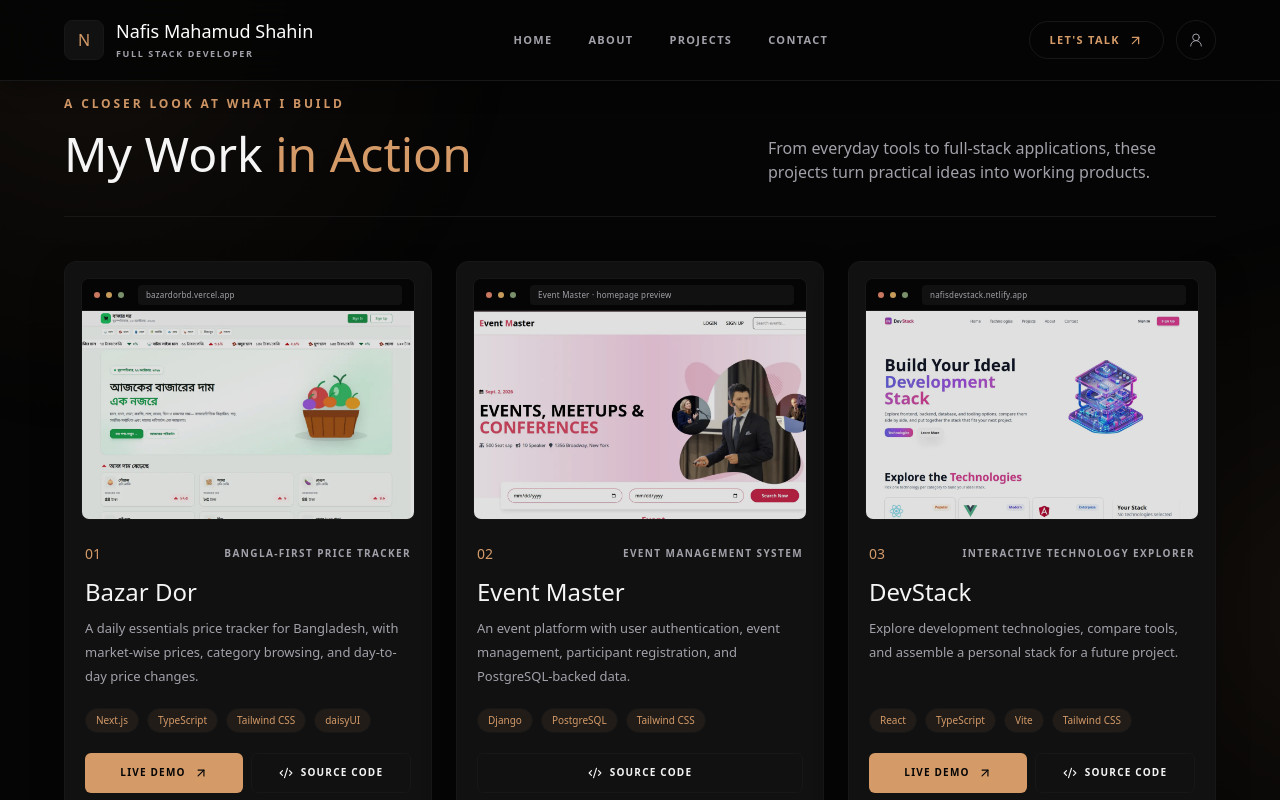
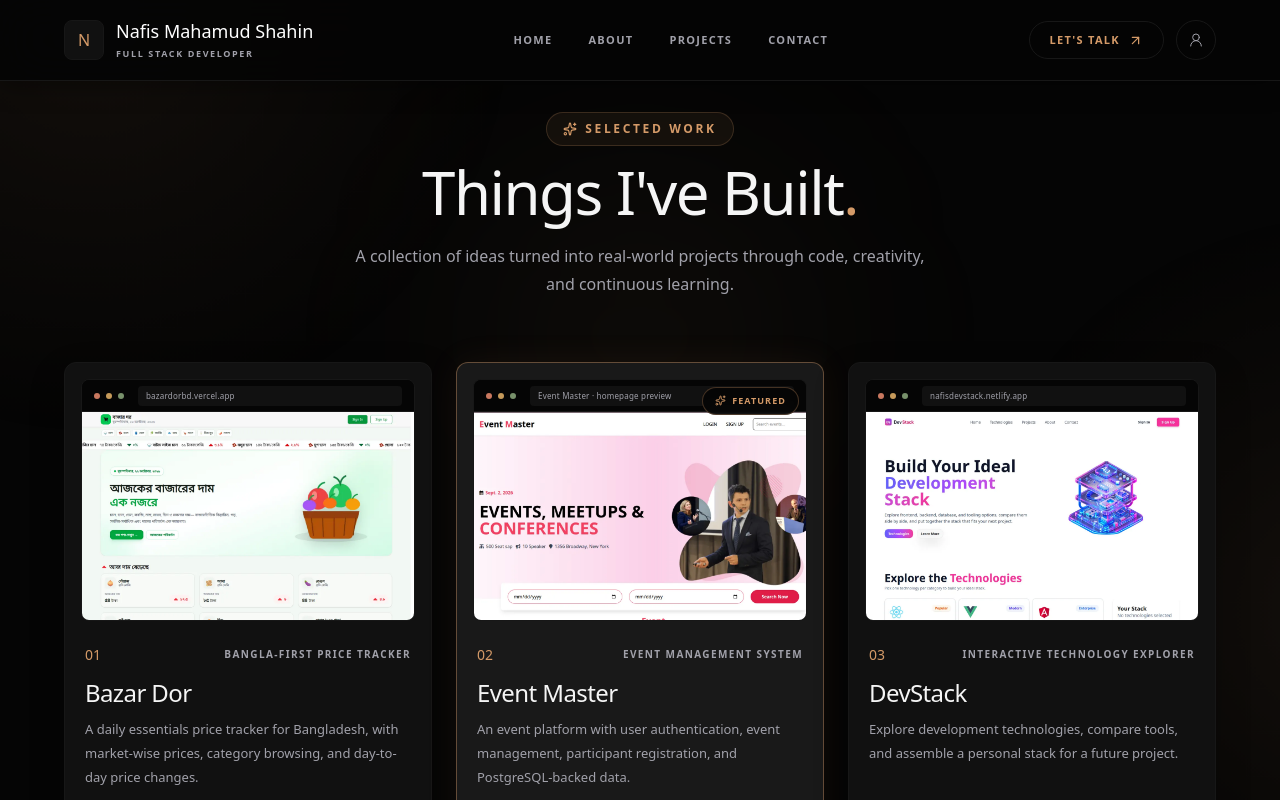
Before and after one commit to nafismahamudshahin/NafisDev, a Next.js app: page /projects in a window 1280 px wide. Shown: the top 800 px of the page. Built offline with nearby package versions, Linux system fonts and the light colour scheme.

Commit message:
Polish projects grid and featured card

```diff
--- a/src/components/Projects.tsx
+++ b/src/components/Projects.tsx
@@ -1,5 +1,11 @@
+
 import Image from "next/image";
-import { ArrowDown, ArrowUpRight, Code2 } from "lucide-react";
+import {
+    ArrowDown,
+    ArrowUpRight,
+    Code2,
+    Sparkles,
+} from "lucide-react";
 import { projects } from "@/data/projects";
 
 export default function Projects() {
@@ -7,125 +13,188 @@ export default function Projects() {
         <section
             id="projects"
             aria-labelledby="projects-heading"
-            className="relative scroll-mt-20 overflow-hidden bg-transparent py-20 text-on-surface sm:py-24"
+            className="relative scroll-mt-20 overflow-hidden bg-transparent py-20 text-on-surface sm:py-24 lg:py-28"
         >
-            {/* <div
+            {/* Background glow */}
+            <div
                 aria-hidden="true"
-                className="pointer-events-none absolute -right-40 top-0 h-96 w-96 rounded-full bg-primary/[0.06] blur-[120px]"
-            /> */}
+                className="pointer-events-none absolute left-1/2 top-48 h-72 w-72 -translate-x-1/2 rounded-full bg-primary/[0.07] blur-[120px]"
+            />
 
             <div className="relative mx-auto w-full max-w-7xl px-5 sm:px-8 lg:px-16">
-                <div className="mb-9 flex flex-col gap-5 border-b border-outline-variant pb-7 sm:mb-11 sm:pb-8 lg:flex-row lg:items-end lg:justify-between">
-                    <div>
-                        <p className="mb-3 text-[10px] font-semibold uppercase tracking-[0.24em] text-primary sm:text-xs">
-                            A closer look at what I build
-                        </p>
+                {/* Section Heading */}
+                <div className="mx-auto mb-12 max-w-3xl text-center sm:mb-16">
+                    <span className="mb-4 inline-flex items-center gap-2 rounded-full border border-primary/20 bg-primary/[0.07] px-4 py-2 text-[10px] font-semibold uppercase tracking-[0.22em] text-primary sm:text-xs">
+                        <Sparkles size={14} aria-hidden="true" />
+                        Selected Work
+                    </span>
+
                     <h2
                         id="projects-heading"
-                            className="font-headline-lg text-4xl leading-tight text-on-surface sm:text-5xl"
+                        className="font-headline-lg text-3xl tracking-tight text-on-surface sm:text-4xl md:text-5xl lg:text-6xl"
                     >
-                            My Work <span className="text-primary">in Action</span>
+                        Things I&apos;ve Built
+                        <span className="text-primary">.</span>
                     </h2>
-                    </div>
-                    <p className="max-w-md text-sm leading-6 text-on-surface-variant sm:text-base">
-                        From everyday tools to full-stack applications, these projects turn
-                        practical ideas into working products.
+
+                    <p className="mx-auto mt-5 max-w-xl text-sm leading-7 text-on-surface-variant sm:text-base">
+                        A collection of ideas turned into real-world
+                        projects through code, creativity, and continuous
+                        learning.
                     </p>
                 </div>
 
+                {/* Projects Grid */}
                 <div className="grid grid-cols-1 gap-5 sm:grid-cols-2 sm:gap-6 xl:grid-cols-3">
-                    {projects.map((project) => (
+                    {projects.map((project) => {
+                        const isFeatured = project.number === "02";
+
+                        return (
                             <article
                                 key={project.name}
-                            className="group flex min-w-0 flex-col rounded-xl border border-outline-variant bg-surface-container p-3.5 shadow-[0_14px_35px_rgba(0,0,0,0.22)] transition duration-300 hover:-translate-y-1 hover:border-primary/50 hover:bg-surface-container-high hover:shadow-[0_20px_48px_rgba(0,0,0,0.34)] motion-reduce:transform-none motion-reduce:transition-none sm:p-4"
+                                className={`group relative flex min-w-0 flex-col overflow-hidden rounded-xl border p-3.5 transition-all duration-500 hover:-translate-y-1.5 sm:p-4 motion-reduce:transform-none motion-reduce:transition-none ${isFeatured
+                                        ? "border-primary/40 bg-surface-container-high shadow-[0_0_35px_rgba(217,145,91,0.07)] hover:shadow-[0_12px_45px_rgba(217,145,91,0.13)]"
+                                        : "border-outline-variant bg-surface-container shadow-[0_14px_35px_rgba(0,0,0,0.22)] hover:border-primary/50 hover:bg-surface-container-high hover:shadow-[0_20px_48px_rgba(0,0,0,0.34)]"
+                                    }`}
                             >
+                                {/* Featured Badge */}
+                                {isFeatured && (
+                                    <span className="absolute right-6 top-6 z-10 inline-flex items-center gap-1.5 rounded-full border border-primary/30 bg-background/90 px-3 py-1.5 text-[9px] font-bold uppercase tracking-[0.12em] text-primary backdrop-blur-sm">
+                                        <Sparkles
+                                            size={11}
+                                            aria-hidden="true"
+                                        />
+                                        Featured
+                                    </span>
+                                )}
+
+                                {/* Browser Preview */}
                                 <div className="overflow-hidden rounded-lg border border-outline-variant bg-surface shadow-inner">
                                     <div className="flex h-8 items-center gap-1.5 border-b border-outline-variant bg-background px-3">
-                                    <span aria-hidden="true" className="h-1.5 w-1.5 rounded-full bg-[#c9785f]" />
-                                    <span aria-hidden="true" className="h-1.5 w-1.5 rounded-full bg-[#c69a5a]" />
-                                    <span aria-hidden="true" className="h-1.5 w-1.5 rounded-full bg-[#78916b]" />
+                                        <span
+                                            aria-hidden="true"
+                                            className="h-1.5 w-1.5 rounded-full bg-[#c9785f]"
+                                        />
+                                        <span
+                                            aria-hidden="true"
+                                            className="h-1.5 w-1.5 rounded-full bg-[#c69a5a]"
+                                        />
+                                        <span
+                                            aria-hidden="true"
+                                            className="h-1.5 w-1.5 rounded-full bg-[#78916b]"
+                                        />
+
                                         <span className="ml-2 min-w-0 flex-1 truncate rounded-sm bg-surface-container px-2 py-1 text-[8px] tracking-wide text-on-surface-variant">
                                             {project.previewLabel}
                                         </span>
                                     </div>
+
+                                    {/* Project Image */}
                                     <div className="relative aspect-[16/10] overflow-hidden bg-surface">
                                         <Image
                                             src={project.image}
                                             alt={project.imageAlt}
                                             fill
                                             sizes="(max-width: 639px) 100vw, (max-width: 1279px) 50vw, 33vw"
-                                        className="object-cover transition duration-500 brightness-[0.88] saturate-[0.82] group-hover:scale-[1.025] group-hover:brightness-100 group-hover:saturate-100 motion-reduce:transform-none motion-reduce:transition-none"
+                                            className="object-cover transition-transform duration-700 ease-out group-hover:scale-105 motion-reduce:transform-none motion-reduce:transition-none"
+                                        />
+
+                                        <div
+                                            aria-hidden="true"
+                                            className="absolute inset-0 bg-primary/0 transition-colors duration-500 group-hover:bg-primary/[0.04]"
                                         />
                                     </div>
                                 </div>
 
+                                {/* Project Details */}
                                 <div className="flex flex-1 flex-col px-1 pb-1 pt-5 sm:pt-6">
                                     <div className="mb-3 flex items-center justify-between gap-3">
                                         <span className="font-headline-sm text-sm text-primary">
                                             {project.number}
                                         </span>
+
                                         <span className="truncate text-right text-[9px] font-semibold uppercase tracking-[0.14em] text-on-surface-variant sm:text-[10px]">
                                             {project.category}
                                         </span>
                                     </div>
 
-                                <h3 className="font-headline-lg text-2xl text-on-surface transition-colors group-hover:text-primary">
+                                    <h3 className="font-headline-lg text-2xl tracking-tight text-on-surface transition-colors duration-300 group-hover:text-primary">
                                         {project.name}
                                     </h3>
+
                                     <p className="mt-2 min-h-[4.5rem] text-[13px] leading-6 text-on-surface-variant">
                                         {project.description}
                                     </p>
 
+                                    {/* Technologies */}
                                     <ul
                                         aria-label={`${project.name} technologies`}
                                         className="mt-5 flex flex-wrap gap-2"
                                     >
-                                    {project.technologies.map((technology) => (
+                                        {project.technologies.map(
+                                            (technology) => (
                                                 <li
                                                     key={technology}
-                                            className="rounded-full border border-outline-variant bg-primary/[0.08] px-2.5 py-1 text-[10px] font-medium text-primary"
+                                                    className="rounded-full border border-outline-variant bg-primary/[0.08] px-2.5 py-1 text-[10px] font-medium text-primary transition-colors group-hover:border-primary/25"
                                                 >
                                                     {technology}
                                                 </li>
-                                    ))}
+                                            )
+                                        )}
                                     </ul>
 
+                                    {/* Project Actions */}
                                     <div className="mt-auto flex flex-wrap gap-2 pt-5">
                                         {project.demoUrl && (
                                             <a
                                                 href={project.demoUrl}
                                                 target="_blank"
-                                            rel="noreferrer"
+                                                rel="noopener noreferrer"
+                                                aria-label={`View ${project.name} live demo`}
                                                 className="inline-flex min-h-10 flex-1 items-center justify-center gap-2 rounded-md bg-primary px-3 py-2 text-[10px] font-bold uppercase tracking-[0.12em] text-[#050505] transition-colors hover:bg-[#e5b68e] focus-visible:outline focus-visible:outline-2 focus-visible:outline-offset-2 focus-visible:outline-primary"
                                             >
                                                 Live Demo
-                                            <ArrowUpRight size={14} aria-hidden="true" />
+                                                <ArrowUpRight
+                                                    size={14}
+                                                    aria-hidden="true"
+                                                />
                                             </a>
                                         )}
+
                                         <a
                                             href={project.sourceUrl}
                                             target="_blank"
-                                        rel="noreferrer"
+                                            rel="noopener noreferrer"
+                                            aria-label={`View ${project.name} source code`}
                                             className="inline-flex min-h-10 flex-1 items-center justify-center gap-2 rounded-md border border-outline-variant px-3 py-2 text-[10px] font-bold uppercase tracking-[0.12em] text-on-surface transition-colors hover:border-primary/70 hover:bg-primary/[0.08] hover:text-primary focus-visible:outline focus-visible:outline-2 focus-visible:outline-offset-2 focus-visible:outline-primary"
                                         >
-                                        <Code2 size={14} aria-hidden="true" />
+                                            <Code2
+                                                size={14}
+                                                aria-hidden="true"
+                                            />
                                             Source Code
                                         </a>
                                     </div>
                                 </div>
                             </article>
-                    ))}
+                        );
+                    })}
                 </div>
 
-                <div className="mt-9 flex justify-center sm:mt-11">
+                {/* GitHub CTA */}
+                <div className="mt-10 flex justify-center sm:mt-14">
                     <a
                         href="https://github.com/nafismahamudshahin?tab=repositories"
                         target="_blank"
-                        rel="noreferrer"
-                        className="inline-flex min-h-11 items-center gap-2 rounded-full border border-outline-variant px-5 py-3 text-xs font-semibold uppercase tracking-[0.12em] text-primary transition-colors hover:border-primary hover:bg-primary/10 focus-visible:outline focus-visible:outline-2 focus-visible:outline-offset-2 focus-visible:outline-primary"
+                        rel="noopener noreferrer"
+                        className="group inline-flex min-h-11 items-center gap-2 rounded-full border border-outline-variant px-5 py-3 text-xs font-semibold uppercase tracking-[0.12em] text-primary transition-all hover:border-primary hover:bg-primary/10 focus-visible:outline focus-visible:outline-2 focus-visible:outline-offset-2 focus-visible:outline-primary"
                     >
-                        Explore more on GitHub
-                        <ArrowDown size={15} aria-hidden="true" className="-rotate-90" />
+                        Explore More on GitHub
+                        <ArrowDown
+                            size={15}
+                            aria-hidden="true"
+                            className="-rotate-90 transition-transform group-hover:translate-x-1"
+                        />
                     </a>
                 </div>
             </div>
```
Lines whose indentation alone changed are shown as unchanged.
